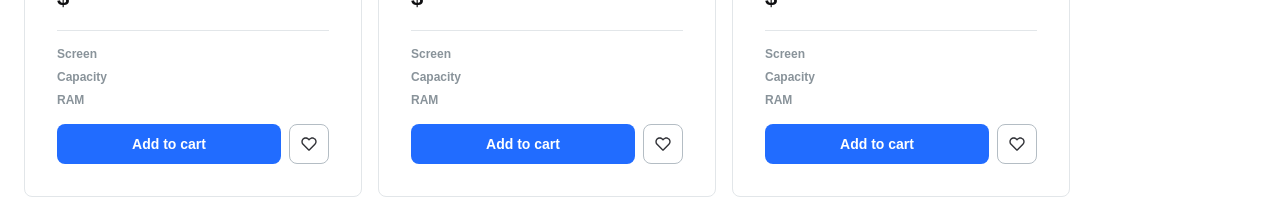
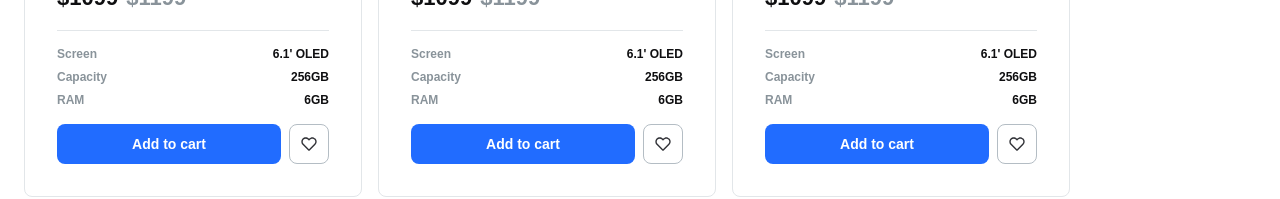
Before and after one commit to FSJAN25-team2/Product_catalog_Galera_team, a React (Vite) app: page /#/ in a window 1280 px wide. Shown: the part 511-710 px from the top of the page. Built offline with nearby package versions, Linux system fonts and the light colour scheme.

Commit message:
fix SCRUM-32: fix layout bulid

```diff
--- a/src/App.tsx
+++ b/src/App.tsx
@@ -1,4 +1,3 @@
-import React from 'react';
 import { Outlet } from 'react-router-dom';
 import PageLayout from './components/layout/PageLayout';
 
--- a/src/components/ProductCard/ProductCard.tsx
+++ b/src/components/ProductCard/ProductCard.tsx
@@ -14,17 +14,12 @@ interface ProductCardProps {
   category: string;
 }
 
-export const ProductCard: React.FC<ProductCardProps> = ({
-  name,
-  fullPrice,
-  price,
-  screen,
-  capacity,
-  ram,
-  image,
-  itemId,
-  category,
-}) => {
+interface Product {
+  product: ProductCardProps;
+}
+
+export const ProductCard: React.FC<Product> = ({product}) => {
+  const { capacity, category, fullPrice, image, itemId, name, price, ram, screen } = product;
   return (
     <div className="product-card">
       <Link to={`/${category}/${itemId}`} className="product-card__link">
```
